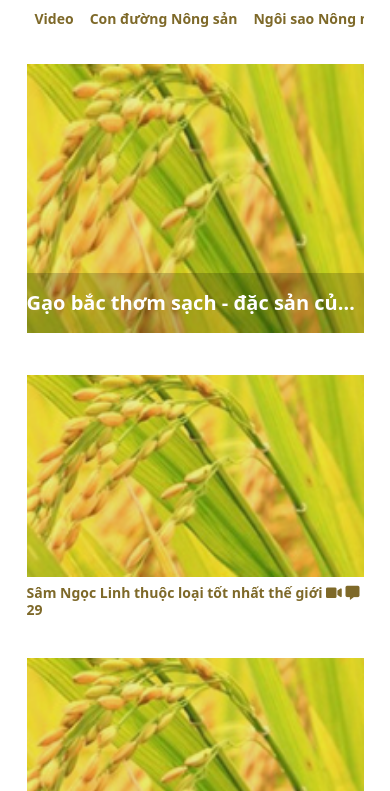
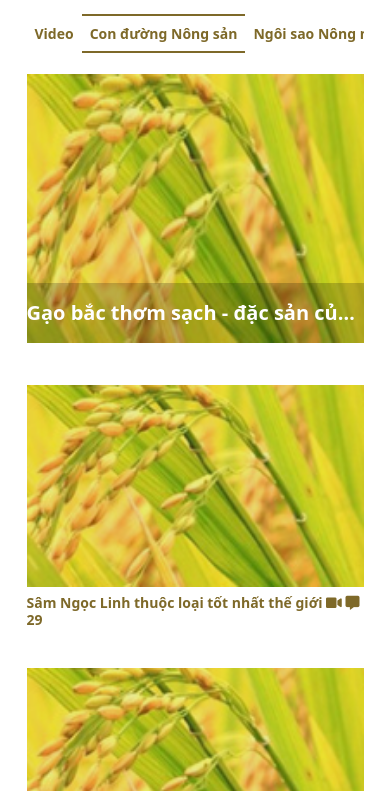
Before and after one commit to chuanhtoan/bootstrap-5-landing-page, a plain HTML site: page index.html in a window 390 px wide. Shown: the part 145-936 px from the top of the page. Drawn offline with nearby package versions, Linux system fonts and the light colour scheme.

Commit message:
Fixing header navbar

```diff
--- a/style.scss
+++ b/style.scss
@@ -481,6 +481,8 @@ body {
     .header__nav ul {
         margin-top: 8px;
         overflow-x: scroll;
+        height: 135%;
+        padding-top: 10px;
     }
     .hero__big-image h6 {
         white-space: nowrap;
```
Also changed, not shown: style.css, 1 other file.
